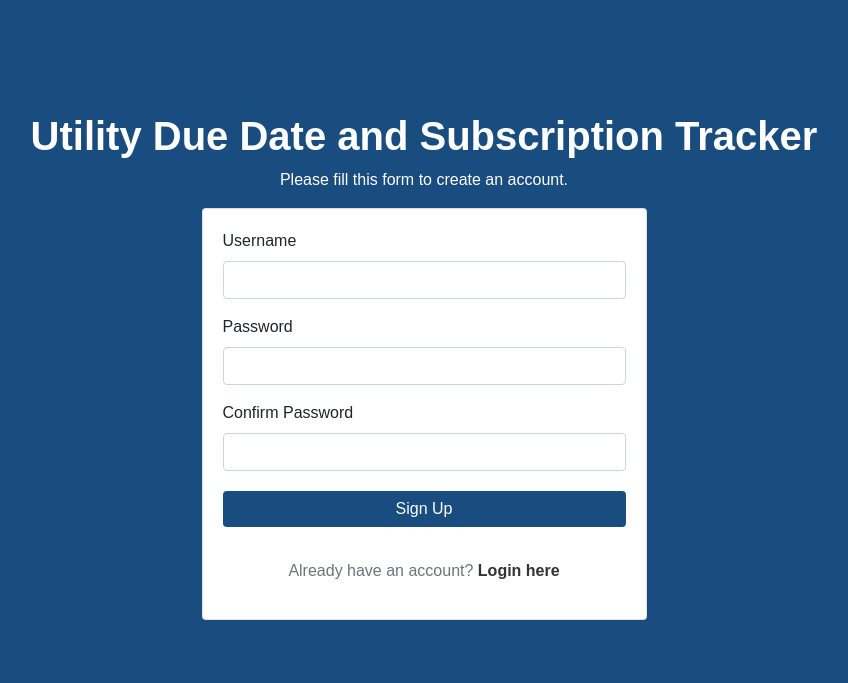
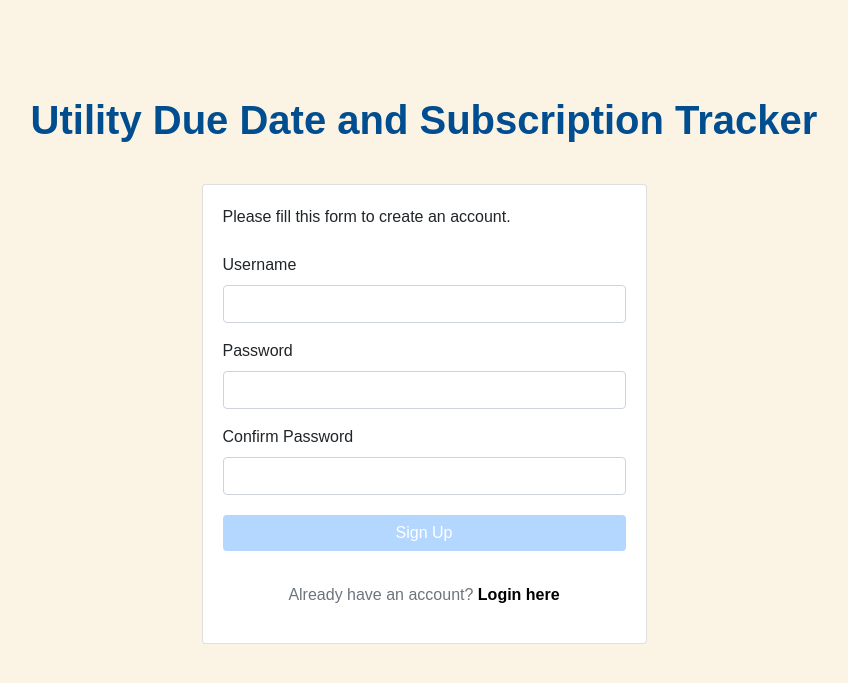
Before and after one commit to asocastro/PROJECT-SDF-UDDST, a PHP site: page /register.php in a window 1280 px wide. Shown: the top 683 px of the page, without its empty margins (216-1064 px from the left). Run offline with PHP 8.4, Linux system fonts and the light colour scheme; some web fonts are replaced.

Commit message:
Update register.php

```diff
--- a/NEW/register.php
+++ b/NEW/register.php
@@ -105,46 +105,50 @@ if ($_SERVER["REQUEST_METHOD"] == "POST") {
     <link rel='stylesheet' href='https://fonts.googleapis.com/css?family=Muli'>
     <style>
       body {
-        background: #194c7f !important;
+        background: #Fbf3e4 !important;
         font-family: 'Muli', sans-serif;
 
       }
 
       h1 {
-        color: #fff;
-        padding-top: 4rem;
+        color: #004d8f;
+        padding-top: 3rem;
+        padding-bottom: 2rem;
         font-weight: bold;
+      }
+      h2 {
+        font-weight: bold;
+        padding-top: 1rem;
+        color: #000;
       }
 
       a {
-        color: #333;
+        color: #000;
       }
 
       p {
-        color: #fff;
+        color: #000;
       }
 
       a:hover {
-        color: #194c7f;
+        color: #B4d7ff;
         text-decoration: none;
       }
-
       .form-control:focus {
           color: #000;
           background-color: #fff;
-          border:2px solid #194c7f;
+          border:2px solid #B4d7ff;
           outline: 0;
           box-shadow: none;
       }
 
       .btn {
-        background: #194c7f;
-        border: #194c7f;
+        background: #B4d7ff;
+        border: #B4d7ff;
       }
-
       .btn:hover {
-        background: #194c7f;
-        border: #194c7f;
+        background: #B4d7ff;
+        border: #B4d7ff;
       }
     </style>
 </head>
@@ -152,12 +156,14 @@ if ($_SERVER["REQUEST_METHOD"] == "POST") {
 <body>
 <div class="pt-5">
   <h1 class="text-center">Utility Due Date and Subscription Tracker</h1>
-  <p class="text-center">Please fill this form to create an account.</p>
     <div class="container">
     <div class="row">
         <div class="col-md-5 mx-auto">
             <div class="card card-body">
 
+            <div class="form-group">
+                <label class="text-center">Please fill this form to create an account.</label>
+            </div>
         <form action="<?php echo htmlspecialchars($_SERVER["PHP_SELF"]); ?>" method="post">
             <div class="form-group required">
                 <label>Username</label>
```
